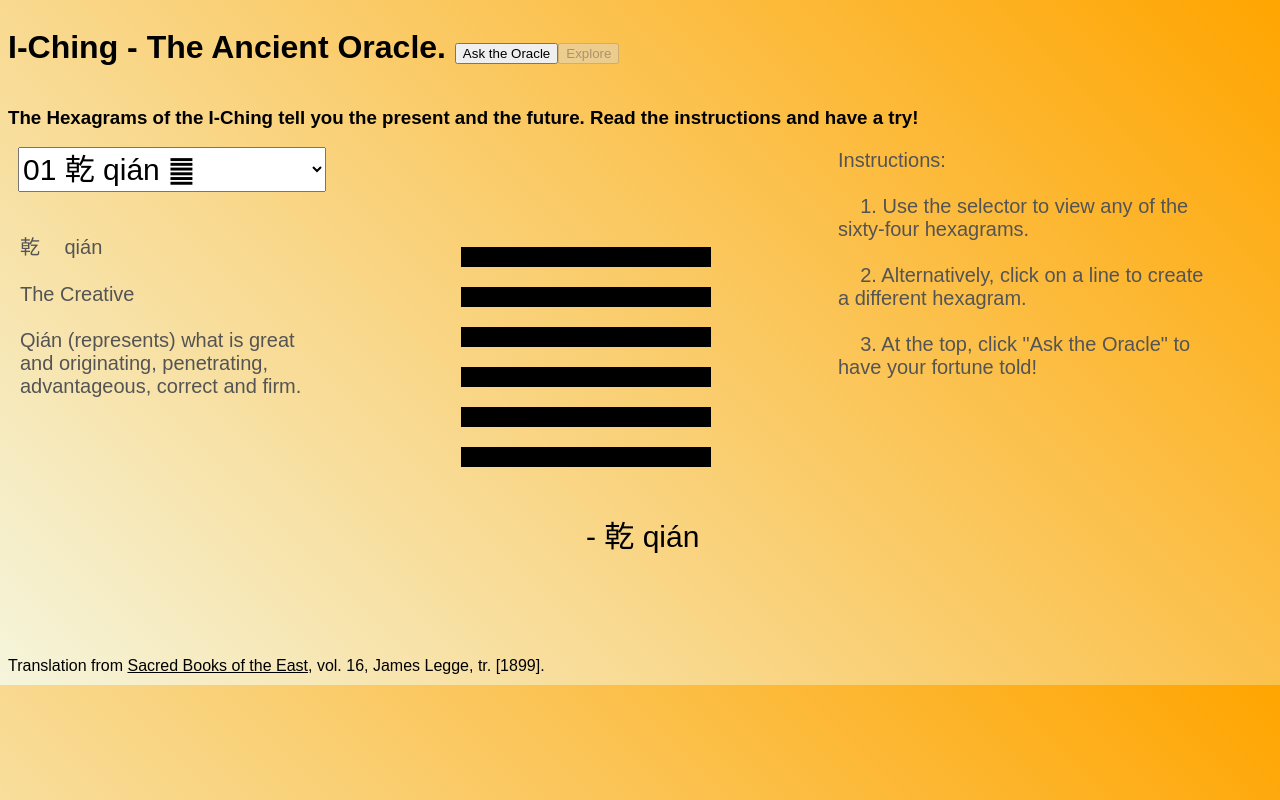
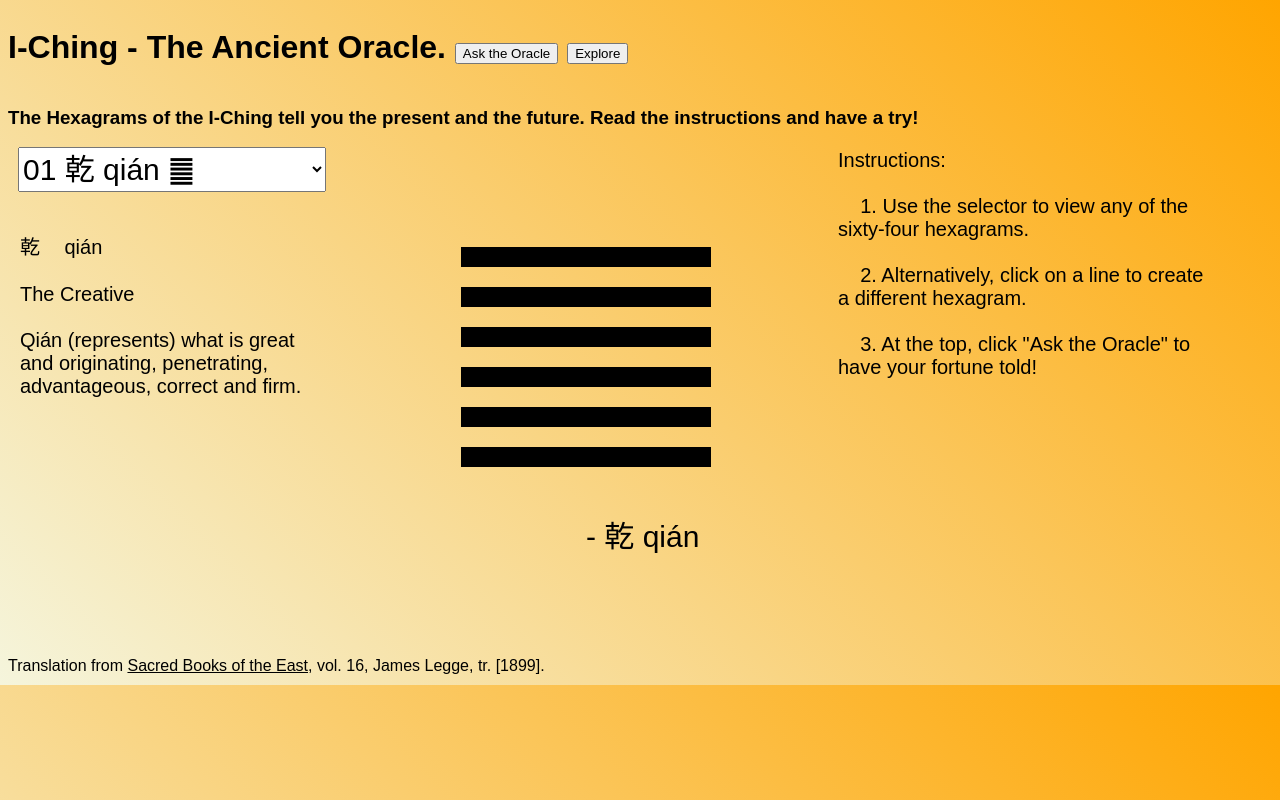
Before and after one commit to Adrianjewell91/yijing, a plain HTML site: page index.html in a window 1280 px wide. Drawn offline with Linux system fonts and the light colour scheme.

Commit message:
refactoring

```diff
--- a/index.html
+++ b/index.html
@@ -11,7 +11,10 @@
   <body>
 
     <div id="header-div">
-      <h1 id="header">I-Ching - The Ancient Oracle.  </h1>
+      <h1 id="header">I-Ching - The Ancient Oracle.
+      <button type="button" id='oracle-button'>Ask the Oracle</button>
+      <button type="button" id='explore-button'>Explore</button>
+      </h1>
       <div id="o-buttons">
       </div>
     </div>
--- a/scripts/bundle.js
+++ b/scripts/bundle.js
@@ -249,16 +249,8 @@ document.addEventListener("DOMContentLoaded", function() {
   Object(__WEBPACK_IMPORTED_MODULE_0__explore_js__["a" /* exploreView */])(500, 500);
   Object(__WEBPACK_IMPORTED_MODULE_1__oracle_js__["a" /* oracleView */])(835,500);
 
-  const oracleButton = document.createElement("BUTTON");
-    oracleButton.setAttribute("id", "oracle-button");
-    oracleButton.textContent = "Ask the Oracle";
-    document.getElementById("header").appendChild(oracleButton);
-
-  const exploreButton = document.createElement("BUTTON");
-      exploreButton.setAttribute("id", "explore-button");
-      exploreButton.setAttribute("disabled", "true");
-      exploreButton.textContent = "Explore";
-      document.getElementById("header").appendChild(exploreButton);
+  const oracleButton = document.getElementById("oracle-button");
+  const exploreButton = document.getElementById("explore-button");
 
   oracleButton.addEventListener('click', (e) => {
     e.preventDefault();
--- a/styles/styles.css
+++ b/styles/styles.css
@@ -12,7 +12,7 @@ body{
 
 textarea {
   background: none;
-  border: 1px solid black;
+  color: black;
   border-radius: 3px;
 }
 
```
Also changed, not shown: scripts/entry.js (+2 -10 lines).
